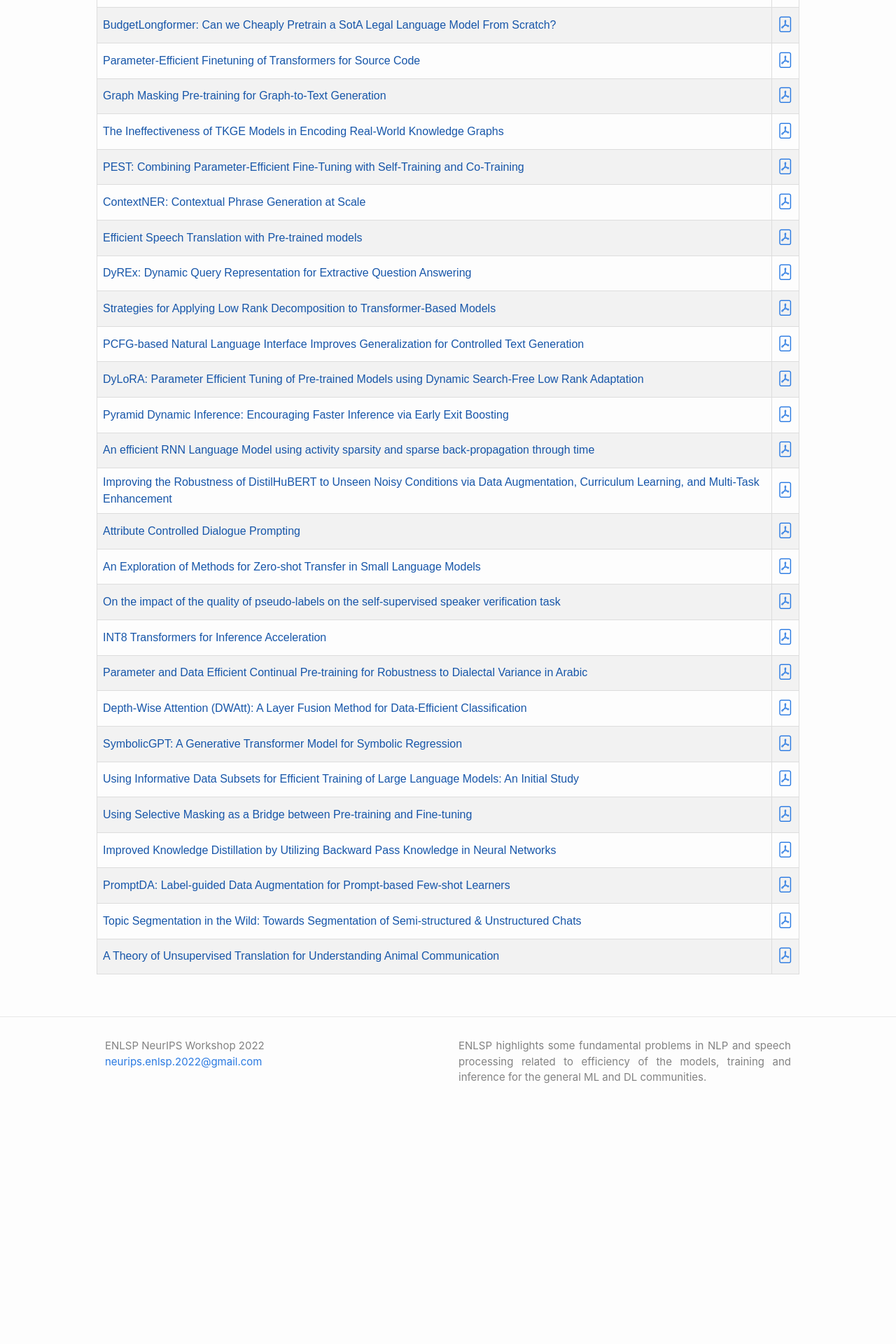
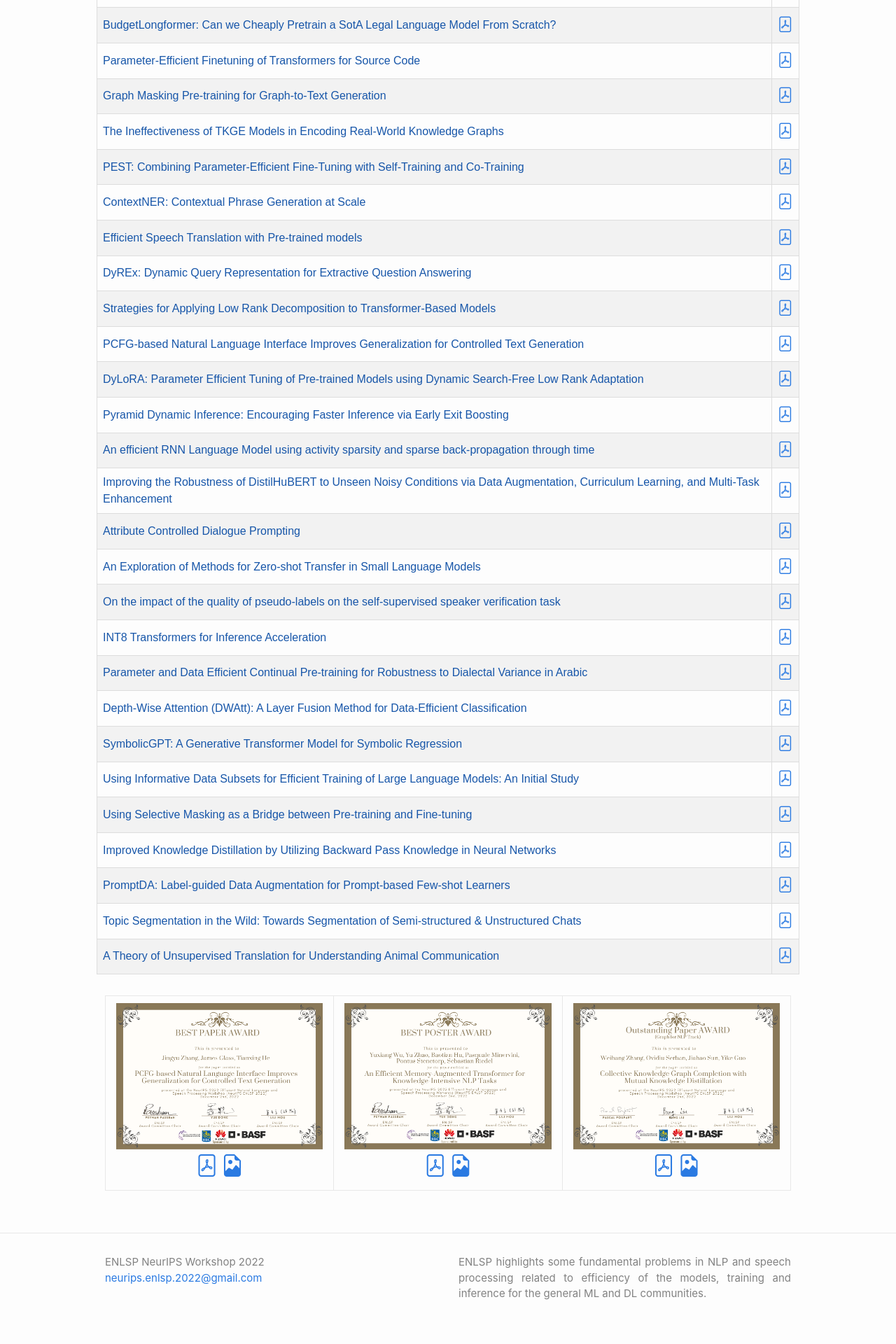
Before and after one commit to neurips2022-enlsp/neurips2022-enlsp.github.io, a Jekyll site: the page built from accepted_papers.html, in a window 1280 px wide. Shown: the part 811-2731 px from the top of the page at 70% size. Built offline with Jekyll 4.4.1, drawn with Linux system fonts in a browser that asks for light colours; nearby versions of some CDN libraries; before the commit the page ends 2422 px from its top, so only the background shows below that.

Commit message:
Update for awards

```diff
--- a/accepted_papers.html
+++ b/accepted_papers.html
@@ -59,6 +59,36 @@ cursor: zoom-in;
 		</tr>
 		{% endfor %}
 
-
 	</table>
 </div>
+
+
+
+<table>
+	<tr>
+		<td>
+			<img src="images/Best_Paper_ENLSP_2022.png" width="100%" height="auto" scrolling="no">
+			<br>
+			<center>
+				<a href="/papers/paper_34.pdf" download><i class="bi bi-file-pdf" style="font-size: 2rem;"></i></a>
+				<a href="/images/BEST_PAPER_POSTER.png" download><i class="bi bi-file-earmark-image" style="font-size: 2rem;"></i></a>
+			</center>
+		</td>
+		<td>
+			<img src="images/Best_Poster_ENLSP_2022.png" width="100%" height="auto" scrolling="no">
+			<br>
+			<center>
+				<a href="/papers/paper_10.pdf" download><i class="bi bi-file-pdf" style="font-size: 2rem;"></i></a>
+				<a href="/images/BEST_POSTER_POSTER.png" download><i class="bi bi-file-earmark-image" style="font-size: 2rem;"></i></a>
+			</center>
+		</td>
+		<td>
+			<img src="images/Outstanding_Paper_ENLSP_2022.png" width="100%" height="auto" scrolling="no">
+			<br>
+			<center>
+				<a href="/papers/paper_8.pdf" download><i class="bi bi-file-pdf" style="font-size: 2rem;"></i></a>
+				<a href="/images/OUTSTANDING_PAPER_POSTER.png" download><i class="bi bi-file-earmark-image" style="font-size: 2rem;"></i></a>
+			</center>
+		</td>
+	</tr>
+</table>
```
Also changed, not shown: images/Best_Paper_ENLSP_2022.png (added), images/Best_Poster_ENLSP_2022.png (added), images/Outstanding_Paper_ENLSP_2022.png (added), 3 other files.
